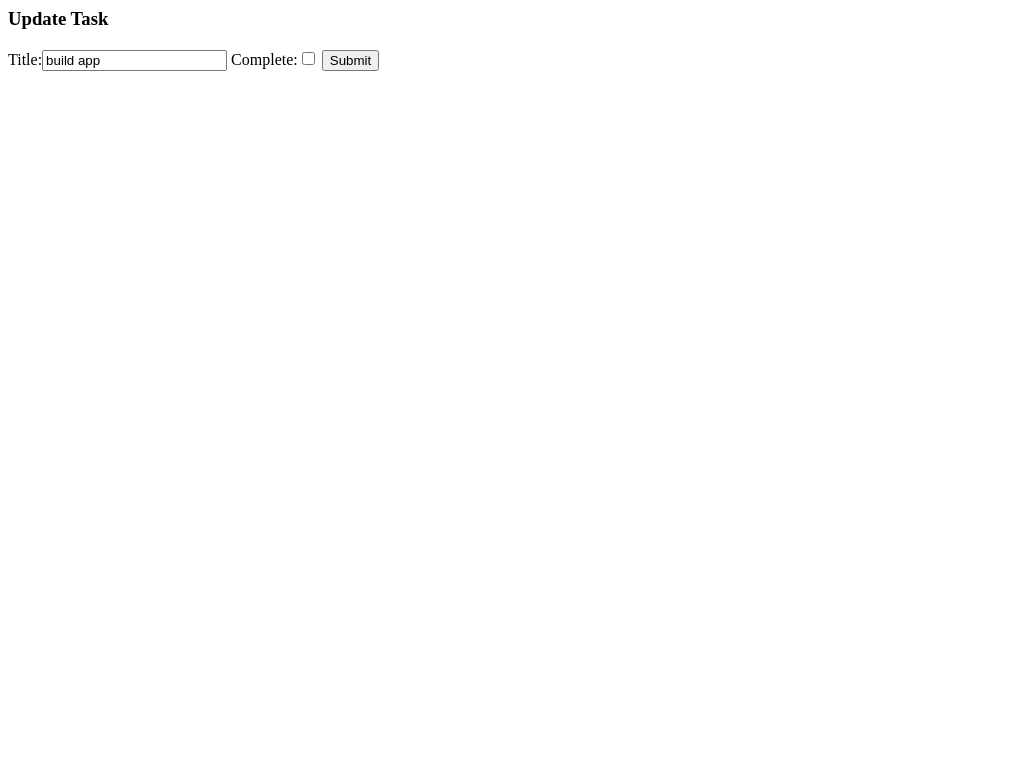
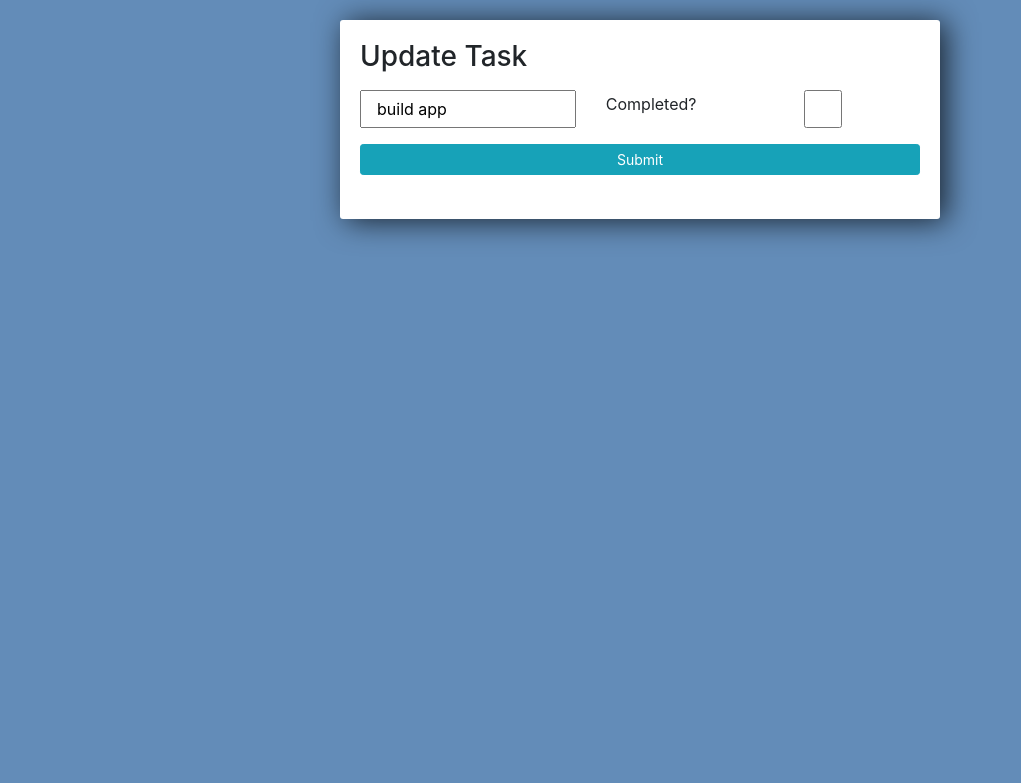
Before and after one commit to pm0824/django-todo-app, a Django app: page /update_task/11 in a window 1280 px wide. Shown: the top 783 px of the page, without its empty margins (0-1021 px from the left). Run offline with Django 3.2, Linux system fonts and the light colour scheme; data comes from the database, SQL or seed files in the repository; both versions use the stored data as it was after the commit; some libraries are stand-ins or nearby versions.

Commit message:
update and delete task pages styling

```diff
--- a/todolist/templates/todolist/update_task.html
+++ b/todolist/templates/todolist/update_task.html
@@ -1,11 +1,57 @@
+<link rel="stylesheet" href="https://stackpath.bootstrapcdn.com/bootstrap/4.3.1/css/bootstrap.min.css" integrity="sha384-ggOyR0iXCbMQv3Xipma34MD+dH/1fQ784/j6cY/iJTQUOhcWr7x9JvoRxT2MZw1T" crossorigin="anonymous">
 
-<h3>Update Task</h3>
+<style>
+	body{
+		background-color: #638CB8;
+	}
 
-<form method="POST" action="">
-	{% csrf_token %}
+	.container{
+		width:600px;
+		margin: 20px auto;
+		padding:20px;
+		background-color: #fff;
+		border-radius: 3px;
+		box-shadow: 6px 2px 30px 0px rgba(0,0,0,0.75);
+	}
 
-	{{form}}
-	<input type="submit" name="Update Task">
+	input{
+		width: 100%;
+		padding: 5px 15px;
+		margin: 8px 0;
+		box-sizing: border-box;
+	}
+
+	#update-form{
+		display: flex;
+	}
+
+	p{
+		margin: 10px 30px;
+	}
+
+	input::placeholder {
+	  color: #d3d3d3;
+	}
+
+</style>
 
 
-</form>
+<div class="container">
+	<div class="heading">
+		<h3>Update Task</h3>
+	</div>
+	<form method="POST" action="">
+		{% csrf_token %}
+
+		<div id="update-form">
+
+				{{form.title}}
+
+				<p>Completed?</p>
+				{{form.complete}}
+
+		</div>
+
+		<input type="submit" class="btn btn-sm btn-info" name="Update Task">
+	</form>
+</div>
```
Also changed, not shown: todolist/templates/todolist/delete.html (+33 -6 lines), db.sqlite3.
